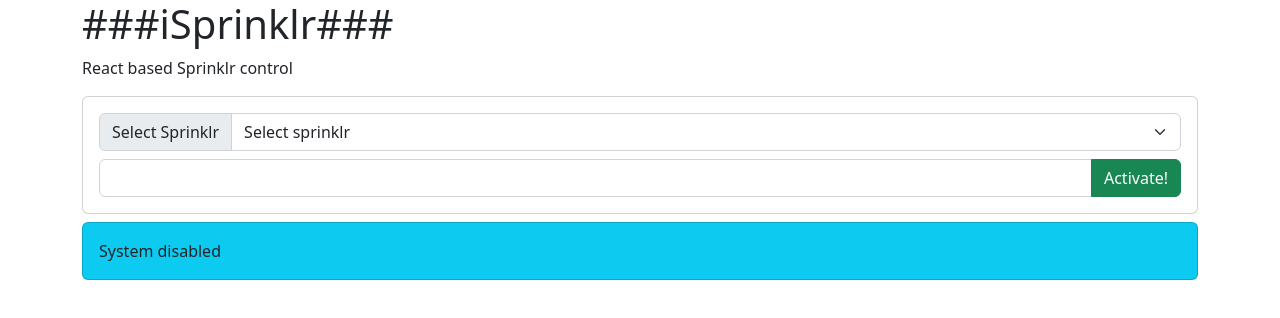
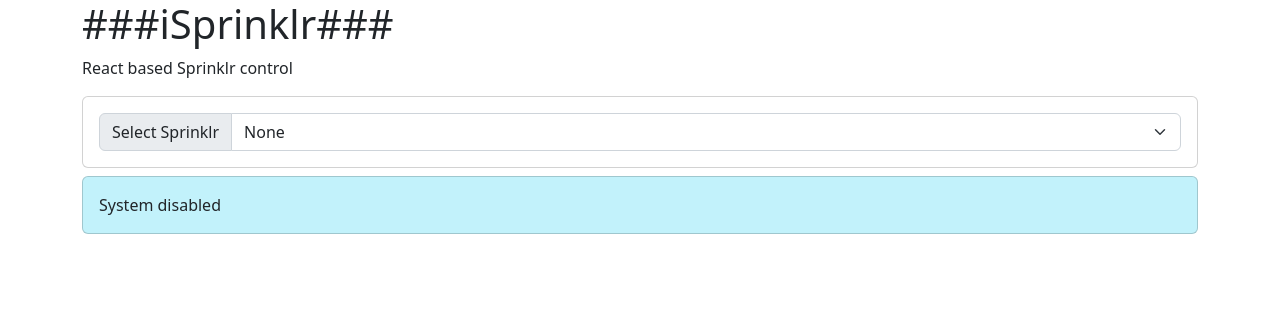
Before and after one commit to mbsperry/iSprinklr_react, a React (Create React App) app: page / in a window 1280 px wide. Shown: the top 318 px of the page. Built offline with nearby package versions, Linux system fonts and the light colour scheme.

Commit message:
Basic layout complete, input validation complete

```diff
--- a/src/App.js
+++ b/src/App.js
@@ -1,37 +1,92 @@
-// import './App.css';
+ import './App.css';
 
 import 'bootstrap/dist/css/bootstrap.min.css';
+import { useState } from 'react';
 import { Form, InputGroup, Container, Button, Card, Stack } from "react-bootstrap";
 
-function SprinklrSelect() {
+const Sprinklers = { "1": "East", "2": "West", "3": "Backyard" }
+const BLUE = "#cfe2ff";
+const GREEN = "#d1e7dd";
+const RED = "#f8d7da";
+
+function SprinklrSelect({onChange}) {
+  function MakeList() {
+    const options = [];
+    for (const key in Sprinklers) {
+      if (Sprinklers.hasOwnProperty(key)){
+        options.push(<option value={key}>{Sprinklers[key]}</option>);
+      }
+    }
+    return (
+      <>
+        {options}
+      </>
+    )
+  }
+
   return (
     <InputGroup>
       <InputGroup.Text>Select Sprinklr</InputGroup.Text>
-        <Form.Select>
-          <option>Select sprinklr</option>
+        <Form.Select onChange={(e) => onChange(e)}>
+          <option value="0">None</option>
+          {MakeList()}
        </Form.Select>
     </InputGroup>
   )
 }
 
-function DurationInput() {
+function DurationInput({sprinklr}) {
+  const [validated, setValidated] = useState(false);
+  function handleSubmit(e) {
+    if (e.target.checkValidity() === false) {
+      e.preventDefault();
+      setValidated(true);
+      return
+    };
+    e.preventDefault();
+    console.log("Sumbitted");
+    console.log(e.target)
+  }
+  if (sprinklr < 1) {
+    return <></>
+  }
   return (
-   <InputGroup>
-      <Form.Control type="text"></Form.Control>
-      <Button variant="success">Activate!</Button>
-    </InputGroup>
+    <Form noValidate validated={validated} onSubmit={handleSubmit}>
+      <Form.Control required type="number" min="1" step="1" max="60" placeholder='Duration in whole minutes'></Form.Control>
+      <Form.Control.Feedback type="invalid">Please enter duration in whole minutes only. Max 60 min.</Form.Control.Feedback>
+      <Button type="submit" className="mt-2">Activate!</Button>
+    </Form>
   )
 }
 
 function InputCard() {
+  const [sprinklr, setSprinklr] = useState("0");
+
+  function onSprinklrChange(e) {
+    console.log(e.target.value);
+    setSprinklr(e.target.value);
+  }
+
   return (
     <>
       <Card>
         <Card.Body>
           <Stack gap="2">
-            <SprinklrSelect />
-            <DurationInput />
+            <SprinklrSelect onChange={onSprinklrChange} />
+            <DurationInput sprinklr={sprinklr}/>
           </Stack>
+        </Card.Body>
+      </Card>
+    </>
+  )
+}
+
+function AlertCard() {
+  return (
+    <>
+      <Card bg="danger" className="d-none">
+        <Card.Body>
+          This is an alert
         </Card.Body>
       </Card>
     </>
@@ -41,7 +96,7 @@
 function StatusCard() {
   return (
     <>
-      <Card bg="info">
+      <Card className="bg-info bg-opacity-25">
         <Card.Body>
           System disabled
         </Card.Body>
@@ -58,6 +113,7 @@
       <Stack gap="2">
         <InputCard />
         <StatusCard />
+        <AlertCard />
       </Stack>
 
     </Container>
```
